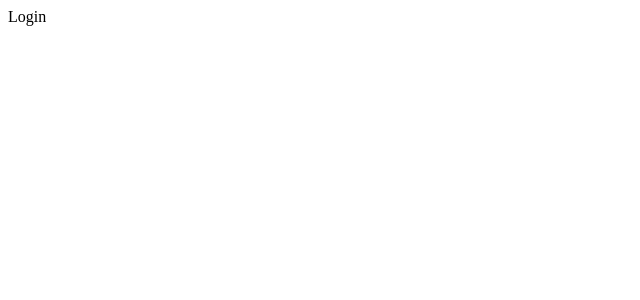
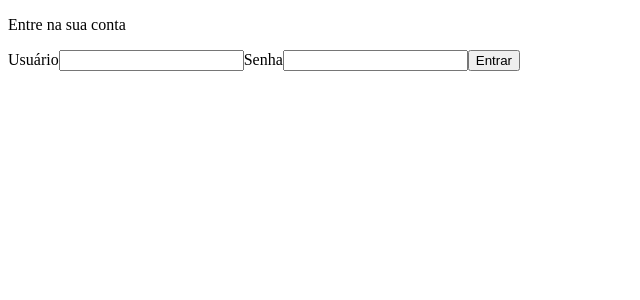
Before and after one commit to adriatls/UserList-React, a React (Vite) app: page /login in a window 1280 px wide. Shown: the top 300 px of the page, without its empty margins (0-640 px from the left). Built offline with nearby package versions, Linux system fonts and the light colour scheme.

Commit message:
feat: adding logging functionality

```diff
--- a/package.json
+++ b/package.json
@@ -10,9 +10,11 @@
     "preview": "vite preview"
   },
   "dependencies": {
+    "prop-types": "^15.8.1",
     "react": "^18.2.0",
     "react-dom": "^18.2.0",
-    "react-router-dom": "^6.22.3"
+    "react-router-dom": "^6.22.3",
+    "uuid": "^9.0.1"
   },
   "devDependencies": {
     "@types/react": "^18.2.66",
--- a/src/App.jsx
+++ b/src/App.jsx
@@ -1,15 +1,43 @@
 import React from "react";
-import { BrowserRouter, Route, Routes } from "react-router-dom";
+import { BrowserRouter, Navigate, Route, Routes } from "react-router-dom";
 import UserList from "./pages/UserList";
 import Login from "./pages/Login";
 import Error from "./pages/Error";
+import useLocalStorage from "./hooks/useLocalStorage";
+import { defaultUser } from "./utils/defaultUser";
+import { isAuthenticated } from "./utils/isAuthenticated";
 
 function App() {
+  const [userList, setUserList] = useLocalStorage("users", [defaultUser]);
+  const [loggedWith, setLoggedWith] = useLocalStorage("loggedWith", {});
+
   return (
     <BrowserRouter>
       <Routes>
-        <Route path="/" element={<UserList />} />
-        <Route path="login" element={<Login />} />
+        <Route
+          path="login"
+          element={
+            isAuthenticated(loggedWith) ? (
+              <Navigate to="/" />
+            ) : (
+              <Login userList={userList} setLoggedWith={setLoggedWith} />
+            )
+          }
+        />
+        <Route
+          path="/"
+          element={
+            isAuthenticated(loggedWith) ? (
+              <UserList
+                userList={userList}
+                setUserList={setUserList}
+                loggedWith={loggedWith}
+              />
+            ) : (
+              <Navigate to="/login" />
+            )
+          }
+        />
         <Route path="*" element={<Error />} />
       </Routes>
     </BrowserRouter>
--- /dev/null
+++ b/src/hooks/useLocalStorage.js
@@ -0,0 +1,16 @@
+import React from "react";
+
+const useLocalStorage = (key, inicialValue) => {
+  const [state, setState] = React.useState(() => {
+    const storageValue = localStorage.getItem(key);
+    return storageValue ? JSON.parse(storageValue) : inicialValue;
+  });
+
+  React.useEffect(() => {
+    localStorage.setItem(key, JSON.stringify(state));
+  }, [key, state]);
+
+  return [state, setState];
+};
+
+export default useLocalStorage;
--- a/src/pages/Login.jsx
+++ b/src/pages/Login.jsx
@@ -1,7 +1,70 @@
 import React from "react";
+import { useNavigate } from "react-router-dom";
+import PropTypes from "prop-types";
 
-const Login = () => {
-  return <div>Login</div>;
+const Login = ({ userList, setLoggedWith }) => {
+  const [user, setUser] = React.useState("");
+  const [password, setPassword] = React.useState("");
+  const [invalidLogin, setInvalidLogin] = React.useState(false);
+  const goTo = useNavigate();
+
+  const handleSubmit = (event) => {
+    event.preventDefault();
+    let isValidUser = false;
+    let matchedUser = new Array();
+
+    if (userList) {
+      matchedUser = userList.filter((item) => {
+        return item.user === user;
+      });
+
+      if (matchedUser.length === 1) {
+        isValidUser = matchedUser[0].password === password;
+      }
+    }
+
+    if (isValidUser) {
+      goTo("/");
+      setLoggedWith(matchedUser[0]);
+    } else {
+      setInvalidLogin(true);
+    }
+  };
+
+  return (
+    <div>
+      <form onSubmit={handleSubmit}>
+        <p>Entre na sua conta</p>
+
+        {invalidLogin && <p>Usuário ou senha inválidos</p>}
+
+        <label htmlFor="user">Usuário</label>
+        <input
+          type="text"
+          id="user"
+          value={user}
+          onChange={(event) => setUser(event.target.value.trim())}
+          required
+        />
+
+        <label htmlFor="password">Senha</label>
+        <input
+          type="password"
+          id="password"
+          value={password}
+          onChange={(event) => setPassword(event.target.value.trim())}
+          required
+        />
+
+        <button type="submit">Entrar</button>
+      </form>
+    </div>
+  );
+};
+
+Login.propTypes = {
+  userList: PropTypes.array,
+  setLoggedWith: PropTypes.func,
 };
 
 export default Login;
--- /dev/null
+++ b/src/utils/defaultUser.js
@@ -0,0 +1,8 @@
+import { v4 as uuidv4 } from 'uuid';
+
+export const defaultUser = {
+  id: uuidv4(),
+  user: "Fortes",
+  password: "123",
+  createdAt: Date.now(),
+};
--- /dev/null
+++ b/src/utils/isAuthenticated.js
@@ -0,0 +1,4 @@
+export const isAuthenticated = (loggedWith) => {
+  const isEmptyObject = Object.keys(loggedWith).length === 0;
+  return !isEmptyObject;
+};
```
Also changed, not shown: src/pages/UserList.jsx (+9 -1 lines), 1 other file (tests, documents, lock files or other folders).
